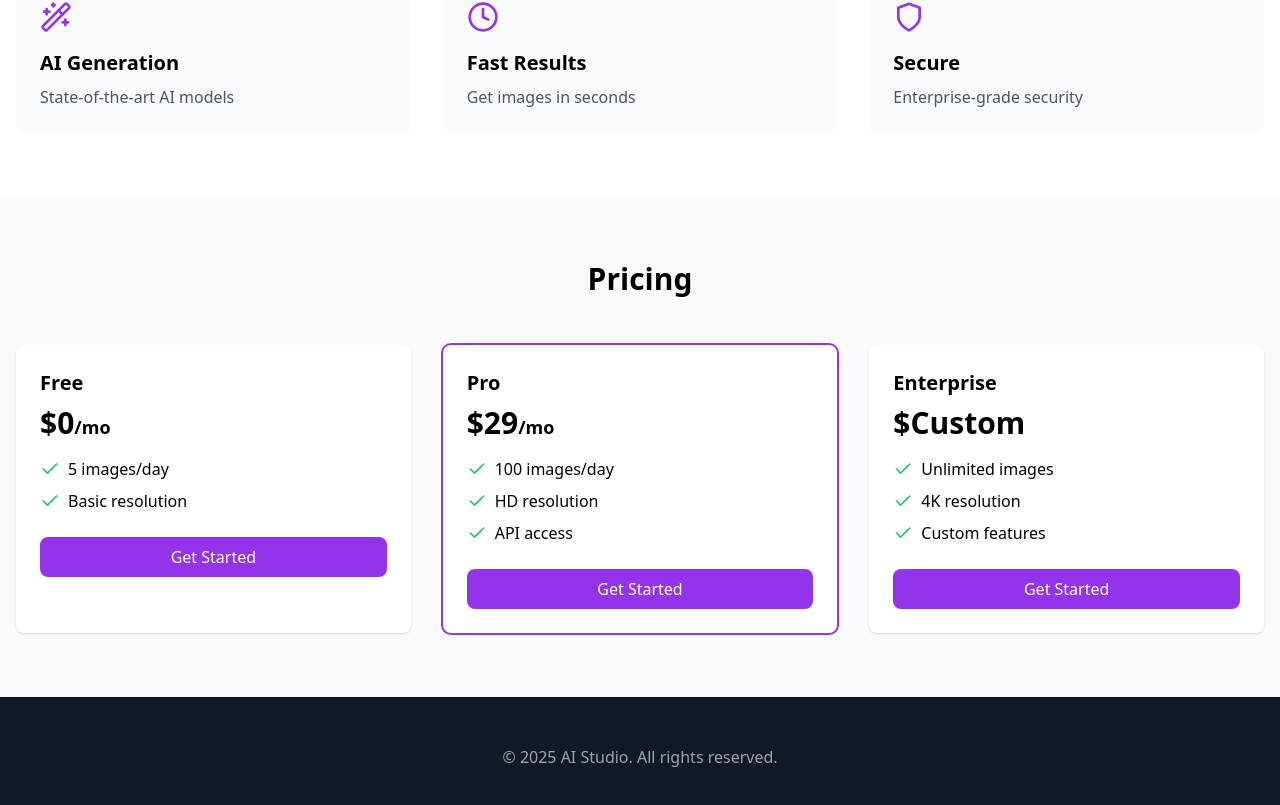
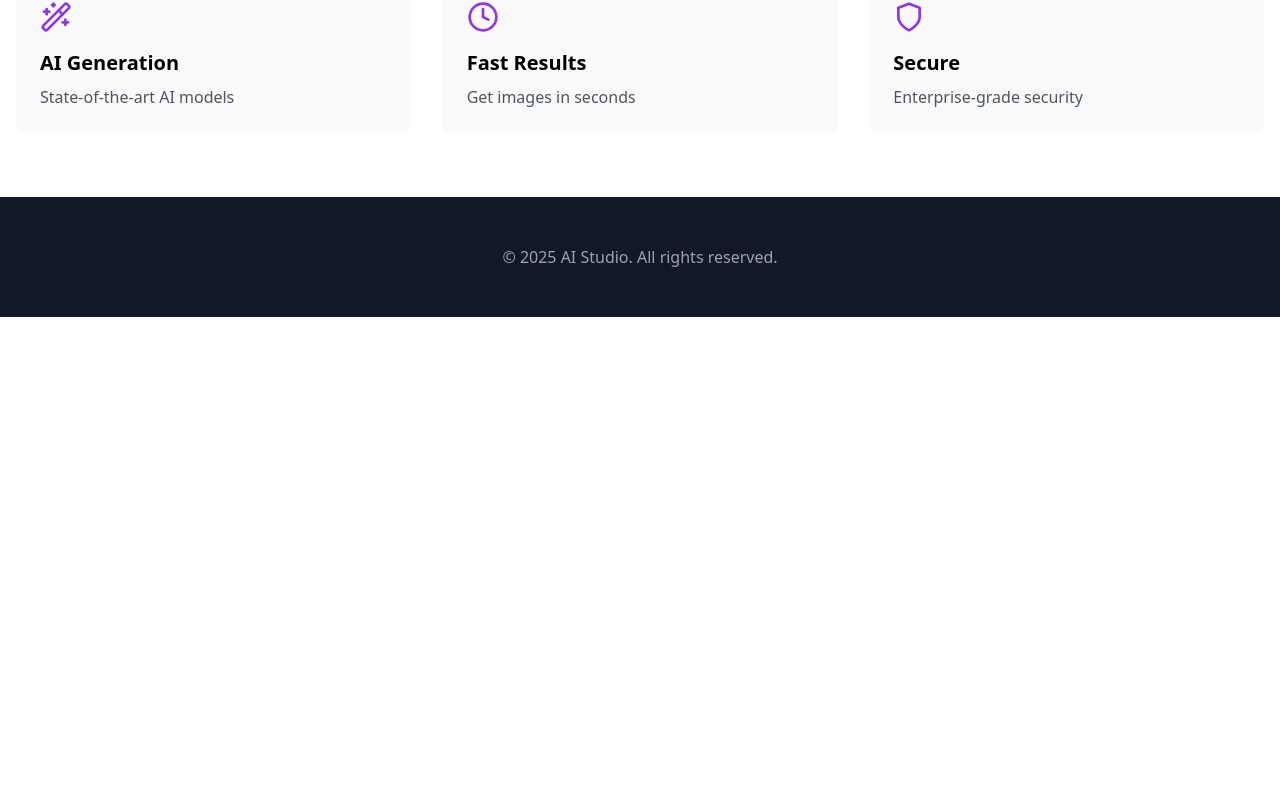
Before and after one commit to dheiver2/ai-studio-, a Next.js app: page / in a window 1280 px wide. Shown: the part 1355-2160 px from the top of the page. After the commit the page ends 1672 px from the top, so only its background shows below. Built offline with nearby package versions, Linux system fonts and the light colour scheme.

Commit message:
Update CompleteLanding.js

```diff
--- a/components/CompleteLanding.js
+++ b/components/CompleteLanding.js
@@ -1,17 +1,14 @@
+// components/CompleteLanding.js
 import React, { useState } from 'react';
 import {
   Wand2,
   Loader2,
-  Image as ImageIcon,
+  Eye,  // Trocamos para um ícone mais simples
   Shield,
   Clock,
   Star,
   Users,
-  Check,
-  Globe,
-  Database,
-  Lock,
-  Sparkles
+  Check
 } from 'lucide-react';
 
 const CompleteLanding = () => {
@@ -58,32 +55,13 @@ const CompleteLanding = () => {
     }
   ];
 
-  const pricingPlans = [
-    {
-      name: 'Free',
-      price: '0',
-      features: ['5 images/day', 'Basic resolution']
-    },
-    {
-      name: 'Pro',
-      price: '29',
-      features: ['100 images/day', 'HD resolution', 'API access'],
-      popular: true
-    },
-    {
-      name: 'Enterprise',
-      price: 'Custom',
-      features: ['Unlimited images', '4K resolution', 'Custom features']
-    }
-  ];
-
   return (
     <div className="min-h-screen bg-gray-50">
       {/* Nav */}
       <nav className="bg-white shadow-sm p-4">
         <div className="max-w-7xl mx-auto flex justify-between items-center">
           <div className="flex items-center gap-2">
-            <Sparkles className="h-6 w-6 text-purple-600" />
+            <Star className="h-6 w-6 text-purple-600" />
             <span className="font-bold text-xl">AI Studio</span>
           </div>
           <div className="hidden md:flex items-center gap-6">
@@ -176,7 +154,7 @@ const CompleteLanding = () => {
                   />
                 ) : (
                   <div className="text-center p-4">
-                    <ImageIcon className="h-12 w-12 text-gray-400 mx-auto mb-2" />
+                    <Eye className="h-12 w-12 text-gray-400 mx-auto mb-2" />
                     <p className="text-gray-500">Your image will appear here</p>
                   </div>
                 )}
@@ -202,41 +180,6 @@ const CompleteLanding = () => {
         </div>
       </section>
 
-      {/* Pricing */}
-      <section className="py-16 bg-gray-50">
-        <div className="max-w-7xl mx-auto px-4">
-          <h2 className="text-3xl font-bold text-center mb-12">Pricing</h2>
-          <div className="grid grid-cols-1 md:grid-cols-3 gap-8">
-            {pricingPlans.map((plan, index) => (
-              <div
-                key={index}
-                className={`bg-white p-6 rounded-lg shadow ${
-                  plan.popular ? 'ring-2 ring-purple-600' : ''
-                }`}
-              >
-                <h3 className="text-xl font-bold mb-2">{plan.name}</h3>
-                <div className="text-3xl font-bold mb-4">
-                  ${plan.price}
-                  {plan.price !== 'Custom' && <span className="text-lg">/mo</span>}
-                </div>
-                <ul className="space-y-2 mb-6">
-                  {plan.features.map((feature, fIndex) => (
-                    <li key={fIndex} className="flex items-center gap-2">
-                      <Check className="h-5 w-5 text-green-500" />
-                      <span>{feature}</span>
-                    </li>
-                  ))}
-                </ul>
-                <button className="w-full py-2 px-4 rounded-lg font-medium bg-purple-600 text-white">
-                  Get Started
-                </button>
-              </div>
-            ))}
-          </div>
-        </div>
-      </section>
-
-      {/* Footer */}
       <footer className="bg-gray-900 text-white py-12">
         <div className="max-w-7xl mx-auto px-4 text-center">
           <p className="text-gray-400">© 2025 AI Studio. All rights reserved.</p>
```
